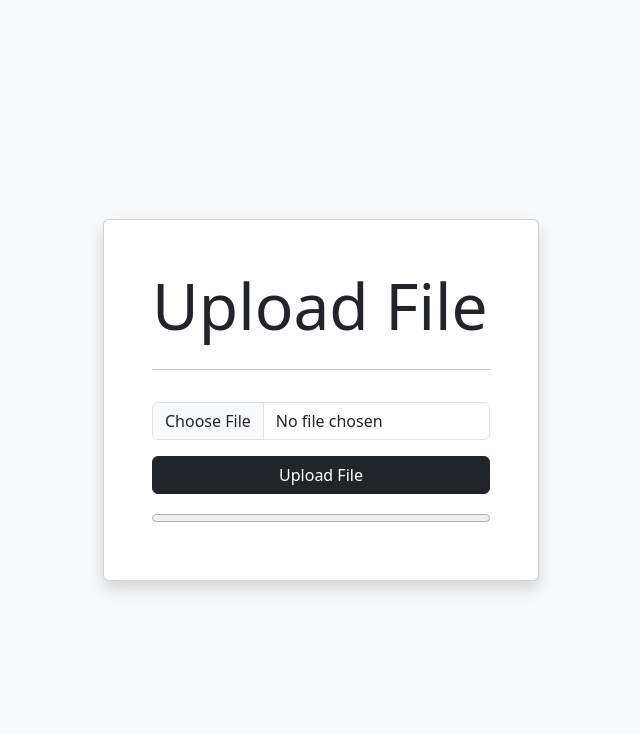
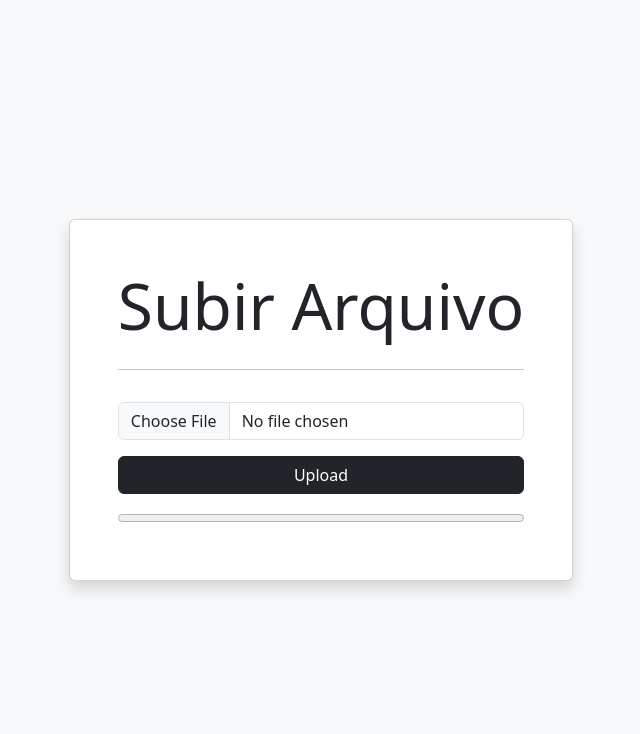
Before and after one commit to bhunao/contact_csv_parser, a Python web app: template web/templates/index.html in a window 1280 px wide. Shown: the part 57-791 px from the top of the page, without its empty margins (319-959 px from the left). Run offline with Jinja, Linux system fonts and the light colour scheme; the template is opened without the code that fills it, so the values that code supplies are empty.

```diff
--- a/web/templates/index.html
+++ b/web/templates/index.html
@@ -4,7 +4,7 @@
 
         <div class="p-5 bg-light d-flex justify-content-center align-items-center vh-100">
             <div class="card shadow p-5">
-                <h1 class="display-3">Upload File</h1>
+                <h1 class="display-3">Subir Arquivo</h1>
                 <hr class="pb-3">
 
                 <form id="form" hx-encoding="multipart/form-data" hx-post="/persons/upload_csv">
@@ -12,7 +12,7 @@
                         <input type="file" name="file" class="form-control">
                     </div>
                     <button hx-post="/persons/upload_csv" hx-target="#modal_content" hx-trigger="click" data-bs-toggle="modal"
-                        data-bs-target="#modals-here" type="submit" class="btn btn-dark w-100">Upload File</button>
+                        data-bs-target="#modals-here" type="submit" class="btn btn-dark w-100">Upload</button>
                     <progress id="progress" value="0" max="100" class="w-100 mt-3"></progress>
                 </form>
             </div>
@@ -26,7 +26,7 @@
         <div class="modal-dialog modal-lg modal-dialog-centered" role="document">
             <div class="container alert card">
                 <div id="modal_content" class="modal-content alert alert-primary">
-                    Select a file first...
+                        Selecione um arquivo primeiro.
                 </div>
             </div>
         </div>
```
